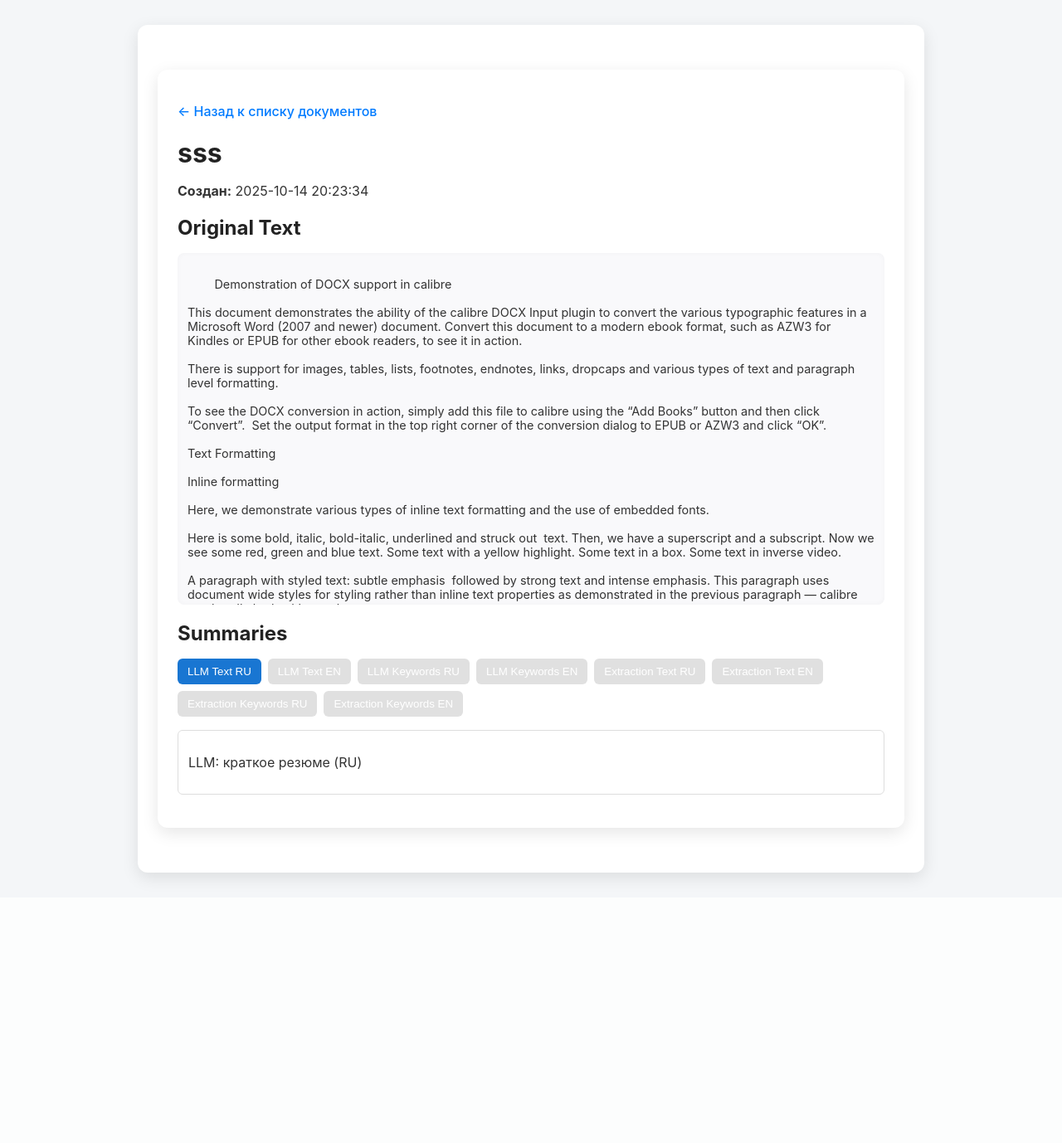
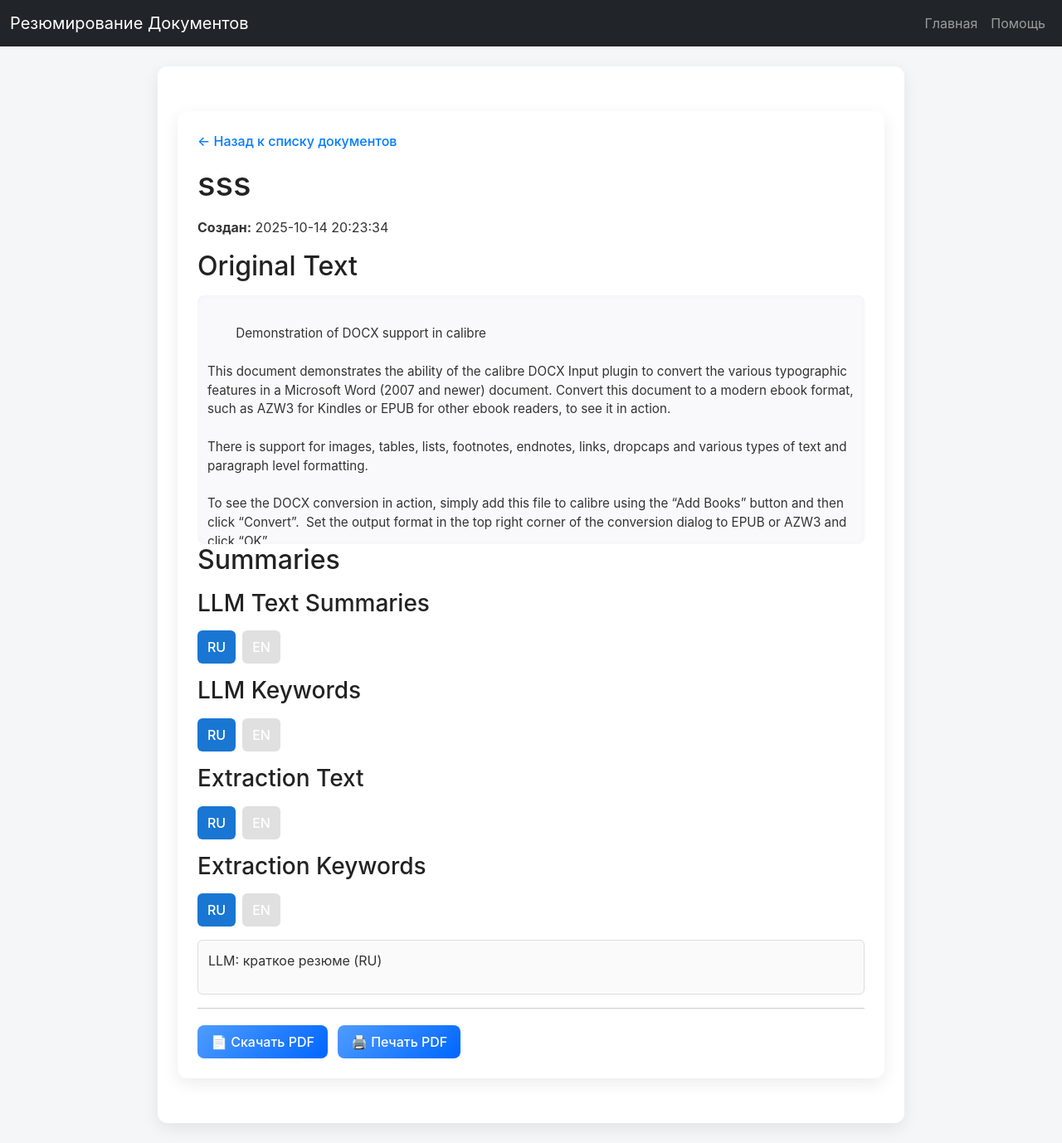
Before and after one commit to Volodya1000/Summarizer, a FastAPI app: page /documents/16 in a window 1280 px wide. Shown: the whole page at 83% size. Before the commit the page ends 1067 px from the top, so only its background shows below. Run offline with FastAPI, Linux system fonts and the light colour scheme; data comes from the database, SQL or seed files in the repository; both versions use the stored data as it was after the commit.

Commit message:
страница помощи, печать

```diff
--- a/main.py
+++ b/main.py
@@ -12,8 +12,8 @@
 from services.document_service import DocumentService
 from services.summary_generation_service import SummaryGenerationService
 
-#from services.llm_text.facade import LLMTextSummaryService
-from services.llm_text.llm_text_summary_service import  LLMTextSummaryService
+from services.llm_text.facade import LLMTextSummaryService
+#from services.llm_text.llm_text_summary_service import  LLMTextSummaryService
 
 from services.extraction_text.facade import ExtractionTextSummaryService
 from services.extraction_keyword.facade import ExtractionKeywordService
@@ -42,7 +42,8 @@
     #llm_keyword_svc=LLMKeywordService(client=ollama_client)
     llm_keyword_svc=LLMKeywordService()
 
-    llm_text_svc=LLMTextSummaryService(client=ollama_client)
+    #llm_text_svc=LLMTextSummaryService(client=ollama_client)
+    llm_text_svc=LLMTextSummaryService()
 
     summary_service = SummaryGenerationService(
         llm_text_svc=llm_text_svc,
--- a/requirements.txt
+++ b/requirements.txt
@@ -14,3 +14,4 @@
 yake
 
 ollama>=0.1.8
+reportlab
--- a/services/document_service.py
+++ b/services/document_service.py
@@ -3,7 +3,7 @@
 from repository import TextRepositoryAsync
 from .summary_generation_service import SummaryGenerationService
 from models import TextDocumentDTO, DocumentInfoDTO
-
+from .report_service import ReportService
 class DocumentService:
     def __init__(self, repo: TextRepositoryAsync, summary_service: SummaryGenerationService):
         self.repo = repo
@@ -27,3 +27,8 @@
 
     async def delete_document(self, doc_id: int) -> bool:
         return await self.repo.delete_document(doc_id)
+
+    async def generate_report(self, doc_id: int) -> bytes:
+        doc = await self.get_document(doc_id)
+        report_service = ReportService()
+        return await report_service.generate_pdf(doc)
--- a/static/styles.css
+++ b/static/styles.css
@@ -28,13 +28,9 @@
 }
 
 /* -------------------- Заголовки -------------------- */
-h1, h2, h3 {
+h1, h2, h3, h4 {
     color: #222;
     margin-bottom: 16px;
-}
-
-.doc-title {
-    margin-top: 10px;
 }
 
 .doc-meta {
@@ -48,60 +44,104 @@
     background: #f9f9fb;
     padding: 16px;
     border-radius: 8px;
-    max-height: 400px;
+    max-height: 300px;
     overflow-y: auto;
     box-shadow: inset 0 0 6px rgba(0,0,0,0.03);
     font-size: 0.95rem;
 }
 
-/* -------------------- Сводки -------------------- */
-.summary-block {
-    margin-top: 20px;
+/* -------------------- Сворачиваемый блок -------------------- */
+.collapsible {
+    max-height: 300px;
+    overflow: hidden;
+    transition: max-height 0.3s ease, padding 0.3s ease;
+    padding: 12px;
+    background: #f9f9fb;
+    border-radius: 8px;
 }
 
-.toggle-btn {
-    background: linear-gradient(135deg, #4f9cff, #0066ff);
-    color: white;
-    padding: 8px 14px;
-    border-radius: 8px;
-    border: none;
-    font-weight: 500;
-    cursor: pointer;
-    transition: all 0.3s;
-    /* Добавляем небольшой отступ снизу */
-    margin-bottom: 10px;
+.collapsible.is-open {
+    max-height: 1000px; /* достаточно для всех текстов */
+    overflow-y: auto;
 }
 
-.toggle-btn:hover {
-    background: linear-gradient(135deg, #66aaff, #0055ee);
-    box-shadow: 0 4px 12px rgba(0,0,0,0.1);
+/* -------------------- Таблы табов -------------------- */
+.tab-buttons {
+    display: flex;
+    flex-wrap: wrap;
+    margin-bottom: 16px;
+    gap: 8px;
 }
 
+.tab-buttons button {
+    padding: 8px 12px;
+    border: none;
+    background: #e0e0e0;
+    cursor: pointer;
+    border-radius: 6px;
+    transition: background 0.2s, transform 0.2s;
+}
 
+.tab-buttons button.active {
+    background: #1976d2;
+    color: white;
+    font-weight: 500;
+}
 
+.tab-buttons button:hover {
+    background: #cfe0f3;
+    transform: translateY(-1px);
+}
 
-/* Деревья ключевых слов */
-.kw-tree {
-    list-style-type: disc;
-    margin-left: 20px;
-    /* Добавляем отступ для корректного отображения внутри сводки */
-    padding-left: 0;
+.tab-content {
+    display: none;
+    padding: 12px;
+    border: 1px solid #ddd;
+    border-radius: 6px;
+    margin-bottom: 16px;
+    background: #fafafa;
+}
+
+.tab-content.active {
+    display: block;
+}
+
+/* -------------------- Keyword tree -------------------- */
+.keyword-tree {
+    list-style: none;
+    padding-left: 1em;
+}
+
+.keyword-tree li {
+    margin: 4px 0;
+    line-height: 1.4;
+}
+
+.keyword-tree li::before {
+    content: "▸ ";
+    color: #1976d2;
+    font-weight: bold;
 }
 
 /* -------------------- Кнопки -------------------- */
-button {
-    /* Общие стили для кнопок, кроме toggle-btn */
-    background: linear-gradient(135deg, #4f9cff, #0066ff);
-    color: white;
-    padding: 6px 12px;
+button, .btn {
+    font-weight: 500;
+    padding: 8px 16px;
     border-radius: 8px;
     border: none;
     cursor: pointer;
-    transition: all 0.3s;
-    font-weight: 500;
+    transition: all 0.2s;
+    text-decoration: none;
+    display: inline-block;
+    text-align: center;
 }
 
-button:hover {
+button {
+    background: linear-gradient(135deg, #4f9cff, #0066ff);
+    color: white;
+}
+
+button:hover, .btn:hover {
     background: linear-gradient(135deg, #66aaff, #0055ee);
     box-shadow: 0 4px 12px rgba(0,0,0,0.1);
 }
@@ -109,10 +149,29 @@
 /* Кнопка удаления */
 button.delete-btn, button[type="submit"] {
     background: #ff4d4f;
+    color: white;
 }
 
 button.delete-btn:hover, button[type="submit"]:hover {
     background: #e60000;
+}
+
+/* -------------------- Действия: Скачать / Печать -------------------- */
+.action-buttons {
+    display: flex;
+    gap: 12px;
+    margin-top: 20px;
+}
+
+.action-buttons .btn {
+    background: linear-gradient(135deg, #4f9cff, #0066ff);
+    color: white;
+    transition: all 0.2s;
+}
+
+.action-buttons .btn:hover {
+    background: linear-gradient(135deg, #66aaff, #0055ee);
+    box-shadow: 0 4px 12px rgba(0,0,0,0.1);
 }
 
 /* -------------------- Таблицы -------------------- */
@@ -170,91 +229,13 @@
     box-shadow: 0 0 6px rgba(79,156,255,0.3);
 }
 
-body {
-    font-family: 'Inter', sans-serif;
-    background: #f4f6f8;
-    color: #333;
-    margin: 0;
-    padding: 0;
+/* -------------------- Адаптивность -------------------- */
+@media (max-width: 600px) {
+    .tab-buttons {
+        flex-direction: column;
+    }
+
+    .action-buttons {
+        flex-direction: column;
+    }
 }
-
-.container {
-    max-width: 900px;
-    margin: 30px auto;
-    background: #fff;
-    padding: 24px;
-    border-radius: 12px;
-    box-shadow: 0 6px 20px rgba(0,0,0,0.1);
-}
-
-/* Tabs */
-.tab-buttons {
-    display: flex;
-    flex-wrap: wrap;
-    margin-bottom: 16px;
-    gap: 8px;
-}
-
-.tab-buttons button {
-    padding: 8px 12px;
-    border: none;
-    background: #e0e0e0;
-    cursor: pointer;
-    border-radius: 6px;
-    transition: background 0.2s;
-}
-
-.tab-buttons button.active {
-    background: #1976d2;
-    color: white;
-}
-
-.tab-content {
-    display: none;
-    padding: 12px;
-    border: 1px solid #ddd;
-    border-radius: 6px;
-    margin-bottom: 16px;
-}
-
-.tab-content.active {
-    display: block;
-}
-
-/* Keyword tree style */
-.keyword-tree {
-    list-style-type: none;
-    padding-left: 1em;
-}
-
-.keyword-tree li {
-    margin: 4px 0;
-}
-
-.keyword-tree li::before {
-    content: "▸ ";
-    color: #1976d2;
-}
-
-.original {
-    white-space: pre-wrap;
-    background: #f9f9fb;
-    padding: 16px;
-    border-radius: 8px;
-    max-height: 300px;  /* фиксированная высота */
-    overflow-y: auto;   /* прокрутка */
-    box-shadow: inset 0 0 6px rgba(0,0,0,0.03);
-    font-size: 0.9rem;
-}
-
-/* -------------------- Сворачиваемый блок -------------------- */
-.collapsible {
-    max-height: 400px;   /* маленькое окно по умолчанию */
-    overflow-y: auto;
-    transition: max-height 0.3s ease-out, padding 0.3s ease-out;
-    padding: 12px;
-}
-
-.collapsible.is-open {
-    max-height: 1000px; /* раскрытое окно */
-}
--- a/templates/base.html
+++ b/templates/base.html
@@ -1,14 +1,48 @@
-<!doctype html>
+<!DOCTYPE html>
 <html lang="ru">
 <head>
-  <meta charset="utf-8">
-  <title>{% block title %}Документы{% endblock %}</title>
-  <link rel="stylesheet" href="/static/styles.css">
-  <script src="/static/toggle.js"></script>
+    <meta charset="utf-8">
+    <meta name="viewport" content="width=device-width, initial-scale=1">
+    <title>{% block title %}Документы{% endblock %}</title>
+
+    <!-- Bootstrap 5 -->
+    <link href="https://cdn.jsdelivr.net/npm/bootstrap@5.3.3/dist/css/bootstrap.min.css" rel="stylesheet">
+
+    <!-- Custom CSS -->
+    <link rel="stylesheet" href="/static/styles.css">
+
+    <!-- Custom JS -->
+    <script src="/static/toggle.js" defer></script>
 </head>
 <body>
-  <div class="container">
+
+<nav class="navbar navbar-expand-lg navbar-dark bg-dark">
+    <div class="container-fluid">
+        <a class="navbar-brand" href="{{ url_for('index') }}">Резюмирование Документов</a>
+        <button class="navbar-toggler" type="button" data-bs-toggle="collapse" data-bs-target="#navbarNav"
+                aria-controls="navbarNav" aria-expanded="false" aria-label="Переключить навигацию">
+            <span class="navbar-toggler-icon"></span>
+        </button>
+
+        <div class="collapse navbar-collapse" id="navbarNav">
+            <ul class="navbar-nav ms-auto">
+                <li class="nav-item">
+                    <a class="nav-link" href="{{ url_for('index') }}">Главная</a>
+                </li>
+                <li class="nav-item">
+                    <a class="nav-link" href="{{ url_for('help_page') }}">Помощь</a>
+                </li>
+            </ul>
+        </div>
+    </div>
+</nav>
+
+<div class="container my-4">
     {% block content %}{% endblock %}
-  </div>
+</div>
+
+<!-- Bootstrap 5 Bundle (включает Popper) -->
+<script src="https://cdn.jsdelivr.net/npm/bootstrap@5.3.3/dist/js/bootstrap.bundle.min.js" defer></script>
+
 </body>
 </html>
--- a/templates/document.html
+++ b/templates/document.html
@@ -15,16 +15,37 @@
 
     <h2>Summaries</h2>
 
-    <div class="tab-buttons">
-        <button onclick="showTab('llm_text_ru', this)" class="active">LLM Text RU</button>
-        <button onclick="showTab('llm_text_en', this)">LLM Text EN</button>
-        <button onclick="showTab('llm_keyword_ru', this)">LLM Keywords RU</button>
-        <button onclick="showTab('llm_keyword_en', this)">LLM Keywords EN</button>
-        <button onclick="showTab('extr_text_ru', this)">Extraction Text RU</button>
-        <button onclick="showTab('extr_text_en', this)">Extraction Text EN</button>
-        <button onclick="showTab('extr_keyword_ru', this)">Extraction Keywords RU</button>
-        <button onclick="showTab('extr_keyword_en', this)">Extraction Keywords EN</button>
-    </div>
+   <div class="tab-buttons-group">
+  <h3>LLM Text Summaries</h3>
+  <div class="tab-buttons">
+      <button onclick="showTab('llm_text_ru', this)" class="active">RU</button>
+      <button onclick="showTab('llm_text_en', this)">EN</button>
+  </div>
+</div>
+
+<div class="tab-buttons-group">
+  <h3>LLM Keywords</h3>
+  <div class="tab-buttons">
+      <button onclick="showTab('llm_keyword_ru', this)" class="active">RU</button>
+      <button onclick="showTab('llm_keyword_en', this)">EN</button>
+  </div>
+</div>
+
+<div class="tab-buttons-group">
+  <h3>Extraction Text</h3>
+  <div class="tab-buttons">
+      <button onclick="showTab('extr_text_ru', this)" class="active">RU</button>
+      <button onclick="showTab('extr_text_en', this)">EN</button>
+  </div>
+</div>
+
+<div class="tab-buttons-group">
+  <h3>Extraction Keywords</h3>
+  <div class="tab-buttons">
+      <button onclick="showTab('extr_keyword_ru', this)" class="active">RU</button>
+      <button onclick="showTab('extr_keyword_en', this)">EN</button>
+  </div>
+</div>
 
     {# Text Summaries #}
     <div id="llm_text_ru" class="tab-content active">
@@ -94,7 +115,19 @@
         {% endfor %}
         </ul>
     </div>
+    <hr>
+
+   <div class="action-buttons">
+    <!-- Скачивание -->
+    <a href="/documents/{{ doc.id }}/report/download" class="btn download-btn">📄 Скачать PDF</a>
+
+    <!-- Печать -->
+    <a href="/documents/{{ doc.id }}/report/print" target="_blank" class="btn print-btn">🖨️ Печать PDF</a>
 </div>
+
+
+</div>
+
 
 <script src="/static/toggle.js"></script>
 {% endblock %}
```
Also changed, not shown: services/report_service.py (added, +94 -0 lines), templates/help.html (added, +97 -0 lines), templates/print_pdf.html (added, +28 -0 lines), web_routes.py (+37 -0 lines), services/DejaVuSans.ttf (added), texts_async.db, 2 other files.
